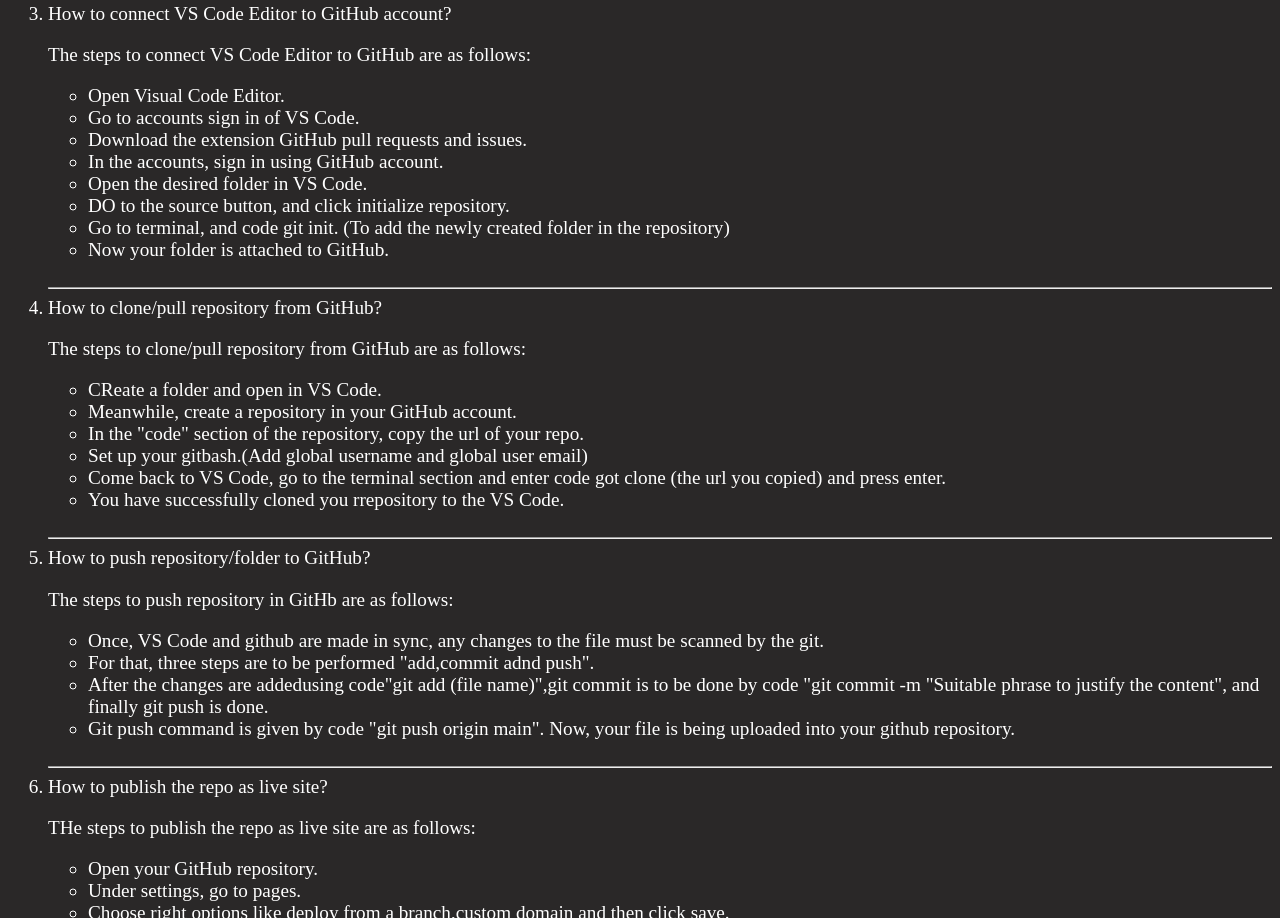
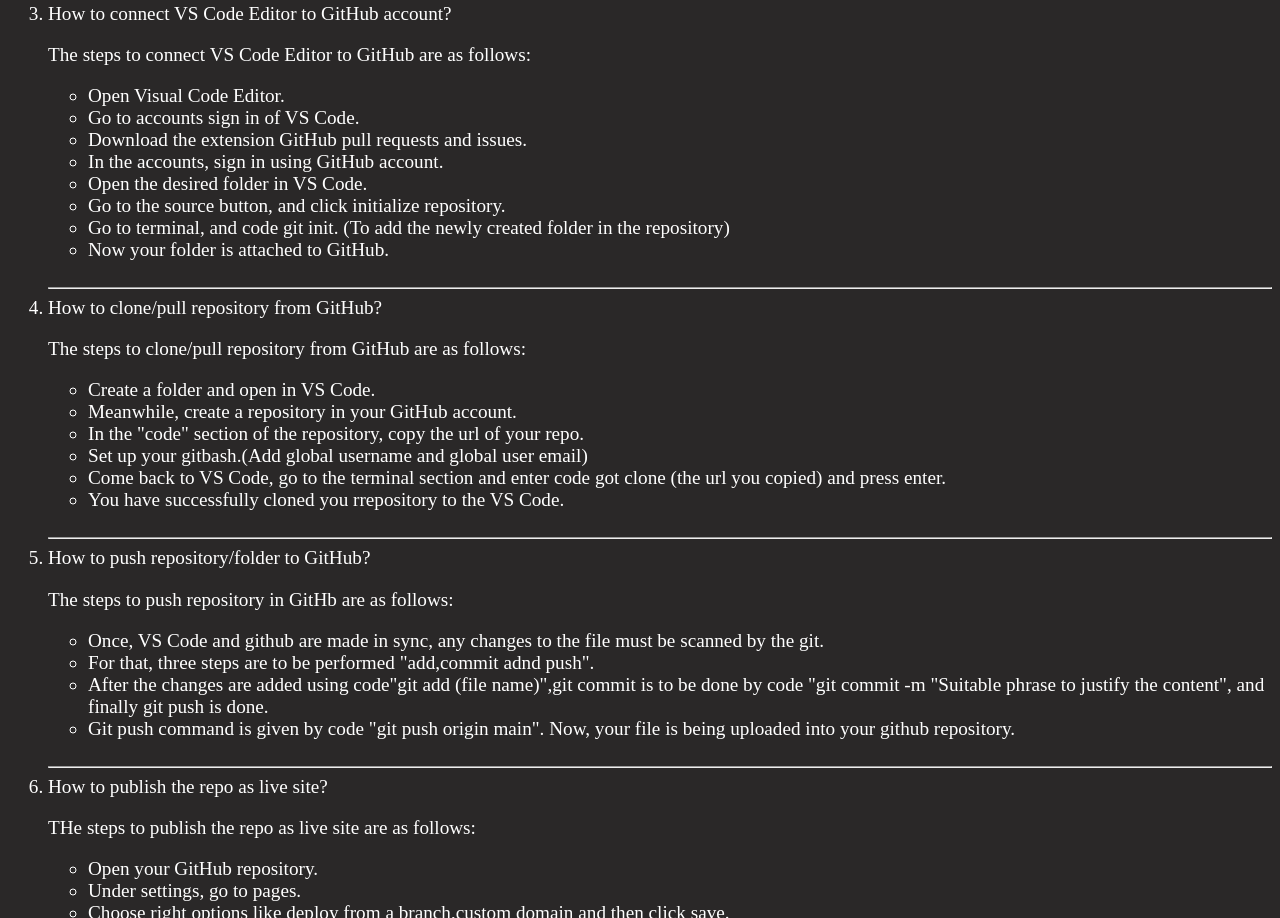
Before and after one commit to AARSHU-SHAKYA/Set-Up-Process-For-GitHub, a plain HTML site: page index.html in a window 1280 px wide. Shown: the part 624-1542 px from the top of the page. Drawn offline with Linux system fonts and the light colour scheme.

Commit message:
Update index.html
Added more info

```diff
--- a/index.html
+++ b/index.html
@@ -61,7 +61,7 @@
             <li>Download the extension GitHub pull requests and issues.</li>
             <li>In the accounts, sign in using GitHub account.</li>
             <li>Open the desired folder in VS Code.</li>
-            <li>DO to the source button, and click initialize repository.</li>
+            <li>Go to the source button, and click initialize repository.</li>
             <li>Go to terminal, and code git init. (To add the newly created folder in the repository)</li>
             <li>Now your folder is attached to GitHub.</li>
         </ul>
@@ -71,7 +71,7 @@
     <li style="color:white;font-size:larger;">How to clone/pull repository from GitHub?
         <p>The steps to clone/pull repository from GitHub are as follows:</p>
         <ul>
-            <li>CReate a folder and open in VS Code.</li>
+            <li>Create a folder and open in VS Code.</li>
             <li>Meanwhile, create a repository in your GitHub account.</li>
             <li>In the "code" section of the repository, copy the url of your repo.</li>
             <li>Set up your gitbash.(Add global username and global user email)</li>
@@ -86,7 +86,7 @@
         <ul>
             <li>Once, VS Code and github are made in sync, any changes to the file must be scanned by the git.</li>
             <li>For that, three steps are to be performed "add,commit adnd push".</li>
-            <li>After the changes are addedusing code"git add (file name)",git commit is to be done by code "git commit -m "Suitable phrase to justify the content", and finally git push is done.</li>
+            <li>After the changes are added using code"git add (file name)",git commit is to be done by code "git commit -m "Suitable phrase to justify the content", and finally git push is done.</li>
             <li>Git push command is given by code "git push origin main". Now, your file is being uploaded into your github repository.</li>
         </ul>
     </li>
```
